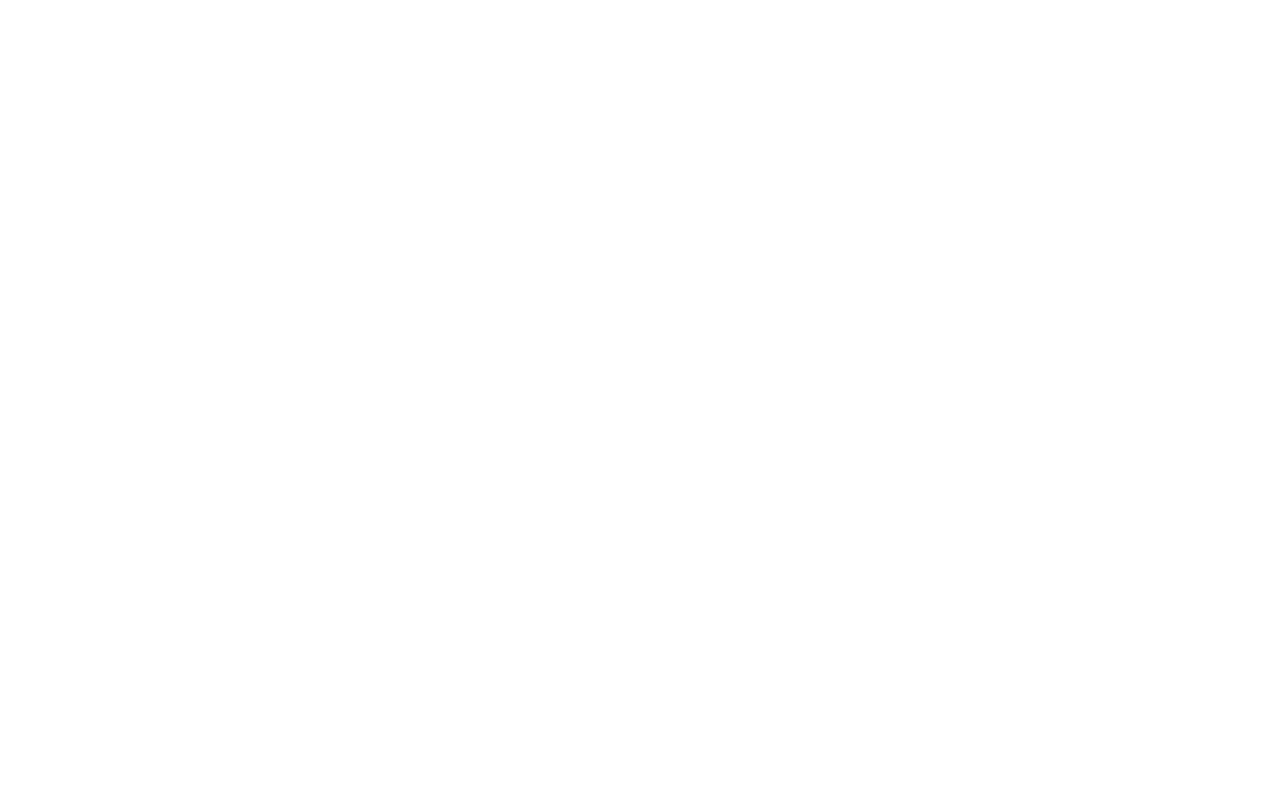
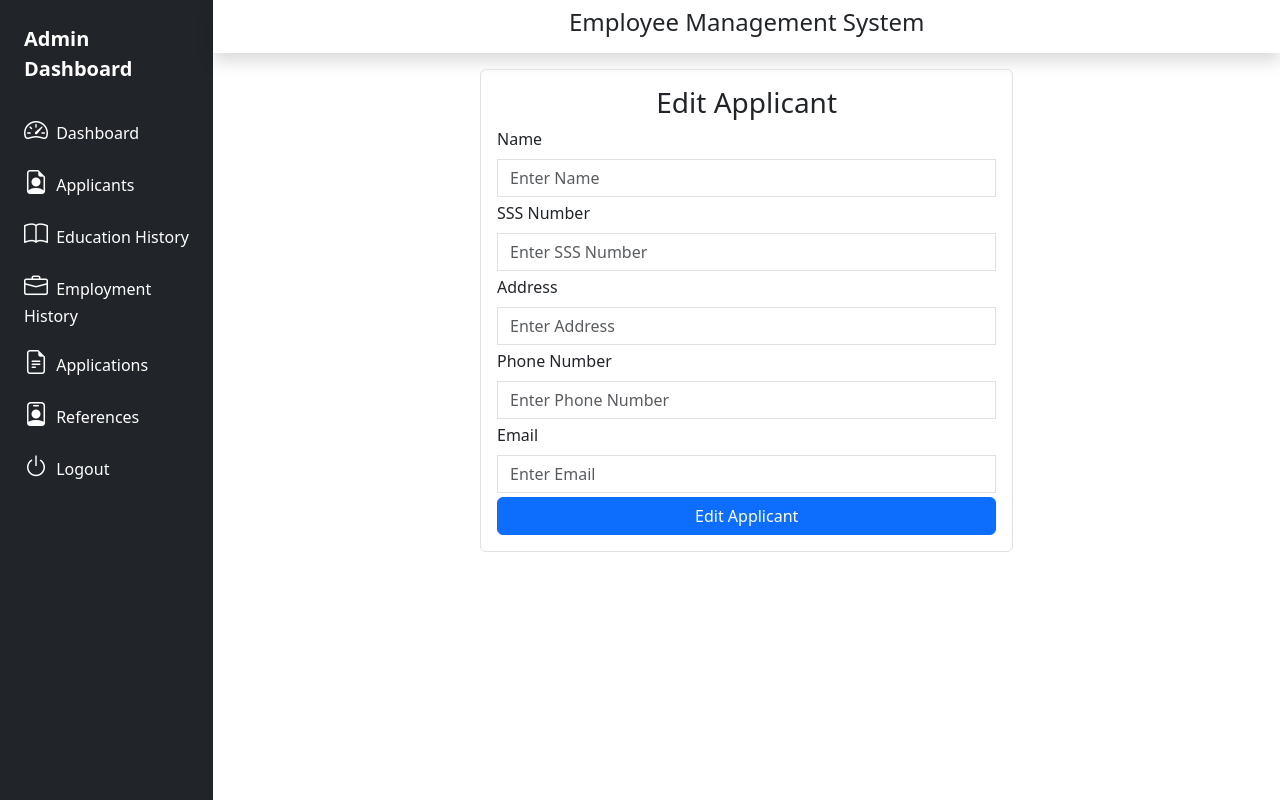
Before and after one commit to feiryrej/KRAFTCompany, a React (Vite) app in the folder client/: page /dashboard/edit_applicant/1 in a window 1280 px wide. Before the commit this address had no page. Built offline with nearby package versions, Linux system fonts and the light colour scheme; no server answers.

Commit message:
Added an edit functionality for applicant

```diff
--- a/client/src/App.jsx
+++ b/client/src/App.jsx
@@ -10,6 +10,7 @@
 import Employment from './components/Employment';
 import Reference from './components/Reference';
 import AddApplicant from './components/AddApplicant';
+import EditApplicant from './components/EditApplicant';
 
 function App() {
   return (
@@ -24,6 +25,7 @@
           <Route path="/dashboard/application" element={<Application />} />
           <Route path="/dashboard/reference" element={<Reference />} />
           <Route path="/dashboard/add_applicant" element={<AddApplicant />} />
+          <Route path="/dashboard/edit_applicant/:id" element={<EditApplicant />} />
         </Route>
       </Routes>
     </BrowserRouter>
--- a/client/src/components/Applicant.jsx
+++ b/client/src/components/Applicant.jsx
@@ -67,7 +67,7 @@
           </thead>
           <tbody>
             {applicants.map((applicant) => (
-              <tr key={applicant.id}>
+              <tr key={applicant.Applicant_ID}>
                 <td>{applicant.Applicant_ID}</td>
                 <td>{applicant.Name}</td>
                 <td>{applicant.SSS_number}</td>
@@ -77,14 +77,14 @@
                 <td>
                   <div className="btn-group" role="group">
                     <Link
-                      to={`/dashboard/edit_applicant/${applicant.id}`}
+                      to={`/dashboard/edit_applicant/${applicant.Applicant_ID}`}
                       className="btn btn-info btn-sm me-2"
                     >
                       Edit
                     </Link>
                     <button
                       className="btn btn-warning btn-sm"
-                      onClick={() => handleDelete(applicant.id)}
+                      onClick={() => handleDelete(applicant.Applicant_ID)}
                     >
                       Delete
                     </button>
--- /dev/null
+++ b/client/src/components/EditApplicant.jsx
@@ -0,0 +1,143 @@
+import axios from "axios";
+import React, { useEffect, useState } from "react";
+import { useNavigate, useParams } from "react-router-dom";
+
+const EditApplicant = () => {
+  const { id } = useParams();
+  const [applicant, setApplicant] = useState({
+    Name: "",
+    SSS_number: "",
+    Address: "",
+    Phone_No: "",
+    Email: "",
+  });
+  const navigate = useNavigate();
+
+  useEffect(() => {
+    axios
+      .get(`http://localhost:3000/auth/applicant/${id}`)
+      .then((result) => {
+        setApplicant({
+          ...applicant,
+          Name: result.data.Result[0].Name,
+          SSS_number: result.data.Result[0].SSS_number,
+          Address: result.data.Result[0].Address,
+          Phone_No: result.data.Result[0].Phone_No,
+          Email: result.data.Result[0].Email,
+        });
+      })
+      .catch((err) => console.log(err));
+  }, [id]);
+
+  const handleSubmit = (e) => {
+    e.preventDefault();
+    axios
+      .put(`http://localhost:3000/auth/edit_applicant/${id}`, applicant)
+      .then((result) => {
+        if (result.data.status === "Success") {
+          // Check for 'Success' instead of 'Status'
+          navigate("/dashboard/applicant");
+        } else {
+          alert(result.data.error); // Display error message if update fails
+        }
+      })
+      .catch((err) => console.error(err));
+  };
+
+  return (
+    <div className="d-flex justify-content-center align-items-center mt-3">
+      <div className="p-3 rounded w-50 border">
+        <h3 className="text-center">Edit Applicant</h3>
+        <form className="row g-1" onSubmit={handleSubmit}>
+          <div className="col-12">
+            <label htmlFor="inputName" className="form-label">
+              Name
+            </label>
+            <input
+              type="text"
+              className="form-control rounded-0"
+              id="inputName"
+              placeholder="Enter Name"
+              value={applicant.Name}
+              onChange={(e) =>
+                setApplicant({ ...applicant, Name: e.target.value })
+              }
+              autoComplete="off" // added autocomplete="off"
+            />
+          </div>
+          <div className="col-12">
+            <label htmlFor="inputSSSNumber" className="form-label">
+              SSS Number
+            </label>
+            <input
+              type="text"
+              className="form-control rounded-0"
+              id="inputSSSNumber"
+              placeholder="Enter SSS Number"
+              value={applicant.SSS_number}
+              onChange={(e) =>
+                setApplicant({ ...applicant, SSS_number: e.target.value })
+              }
+              autoComplete="off" // added autocomplete="off"
+            />
+          </div>
+          <div className="col-12">
+            <label htmlFor="inputAddress" className="form-label">
+              Address
+            </label>
+            <input
+              type="text"
+              className="form-control rounded-0"
+              id="inputAddress"
+              placeholder="Enter Address"
+              value={applicant.Address}
+              onChange={(e) =>
+                setApplicant({ ...applicant, Address: e.target.value })
+              }
+              autoComplete="off" // added autocomplete="off"
+            />
+          </div>
+          <div className="col-12">
+            <label htmlFor="inputPhoneNo" className="form-label">
+              Phone Number
+            </label>
+            <input
+              type="text"
+              className="form-control rounded-0"
+              id="inputPhoneNo"
+              placeholder="Enter Phone Number"
+              value={applicant.Phone_No}
+              onChange={(e) =>
+                setApplicant({ ...applicant, Phone_No: e.target.value })
+              }
+              autoComplete="off" // added autocomplete="off"
+            />
+          </div>
+          <div className="col-12">
+            <label htmlFor="inputEmail" className="form-label">
+              Email
+            </label>
+            <input
+              type="email"
+              className="form-control rounded-0"
+              id="inputEmail"
+              placeholder="Enter Email"
+              value={applicant.Email}
+              onChange={(e) =>
+                setApplicant({ ...applicant, Email: e.target.value })
+              }
+              autoComplete="off" // added autocomplete="off"
+            />
+          </div>
+          <div className="col-12">
+            <button type="submit" className="btn btn-primary w-100">
+              Edit Applicant
+            </button>
+          </div>
+        </form>
+      </div>
+    </div>
+  );
+};
+
+export default EditApplicant;
```
Also changed, not shown: 1 other file (tests, documents, lock files or other folders).
